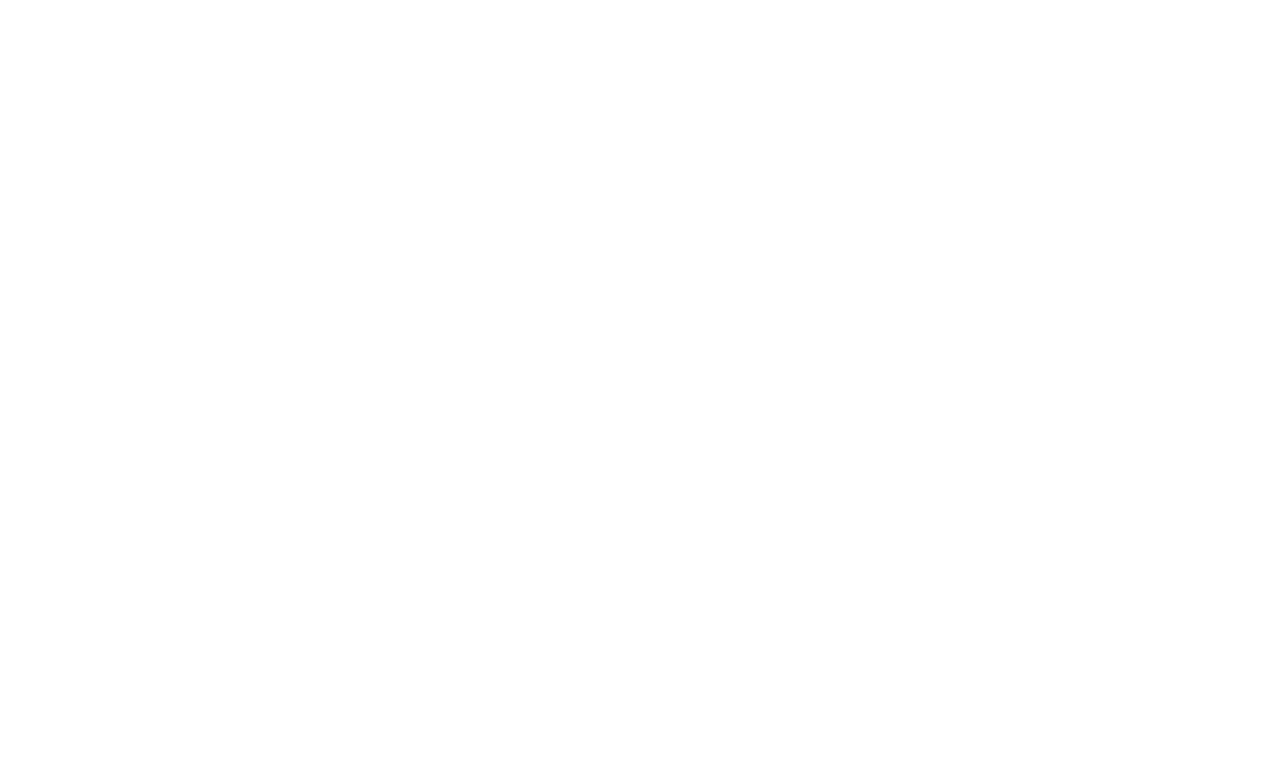
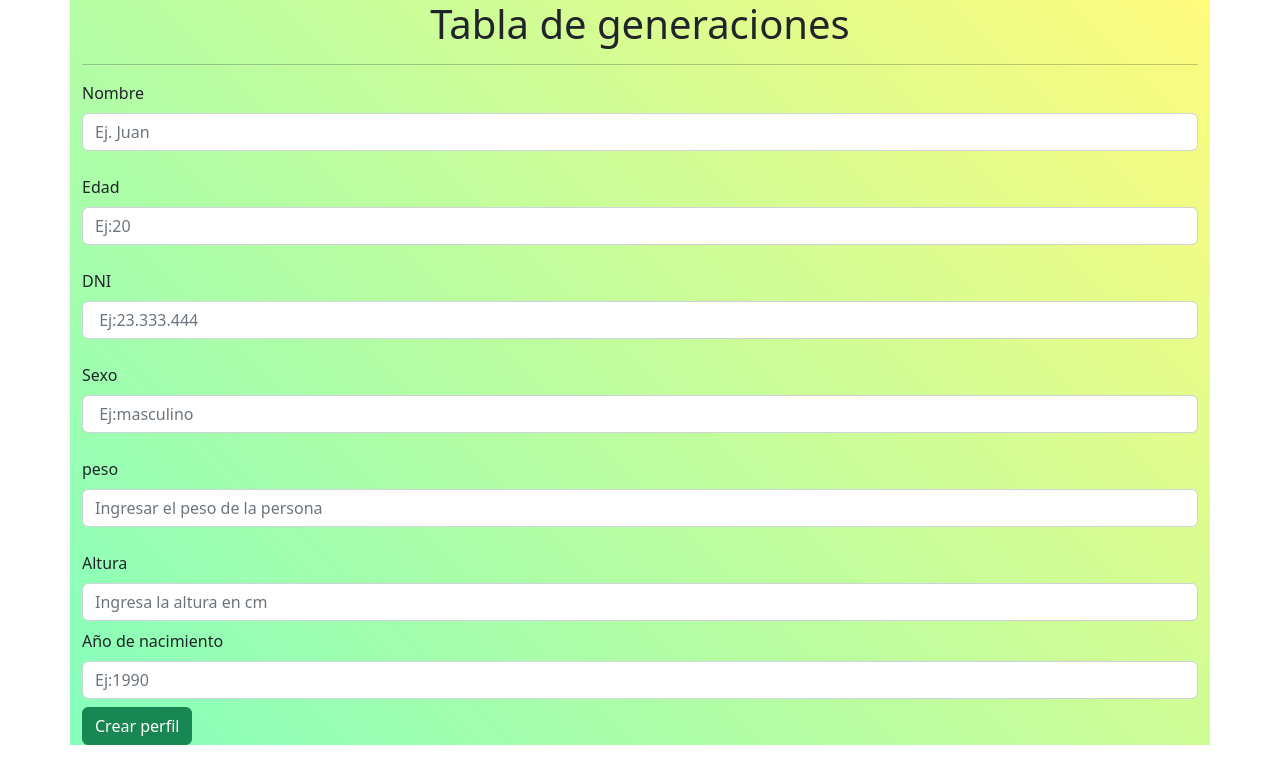
Before and after one commit to gonzalogg94/tp5-Ejercicio2, a plain HTML site: page index.html in a window 1280 px wide. Drawn offline with Linux system fonts and the light colour scheme.

Commit message:
termine ejercicio numero 2

```diff
--- a/css/style.css
+++ b/css/style.css
@@ -0,0 +1,6 @@
+
+.colorMain{
+    background-color: #85FFBD;
+background-image: linear-gradient(45deg, #85FFBD 0%, #FFFB7D 100%);
+
+}
--- a/index.html
+++ b/index.html
@@ -1,15 +1,124 @@
 <!DOCTYPE html>
 <html lang="es">
-<head>
-    <meta charset="UTF-8">
-    <meta http-equiv="X-UA-Compatible" content="IE=edge">
-    <meta name="viewport" content="width=device-width, initial-scale=1.0">
-    <meta name="description" content="Ejercicio numero 2 del trabajo practico de Dom y Bom">
-    <meta name="keywords" content="Bom , Dom , Javascript">
-    <meta name="author" content="Gonzalo Gallardo">
+  <head>
+    <meta charset="UTF-8" />
+    <meta http-equiv="X-UA-Compatible" content="IE=edge" />
+    <meta name="viewport" content="width=device-width, initial-scale=1.0" />
+    <meta
+      name="description"
+      content="Ejercicio numero 2 del trabajo practico de Dom y Bom"
+    />
+    <meta name="keywords" content="Bom , Dom , Javascript" />
+    <meta name="author" content="Gonzalo Gallardo" />
+    <link rel="stylesheet" href="./css/bootstrap.min.css" />
+    <link rel="stylesheet" href="./css/style.css" />
     <title>Ejercicio 2</title>
-</head>
-<body>
-
-</body>
+  </head>
+  <body>
+    <header></header>
+    <main class="colorMain container">
+      <h1 class="text-center">Tabla de generaciones</h1>
+      <hr />
+      <section>
+        <form name="formulario" id="formulario">
+            <div class="mb-4">
+                <label class="form-label letraform" for="nombre"> Nombre </label>
+                <input
+                  class="form-control"
+                  type="text"
+                  id="inputNombre"
+                  placeholder="Ej. Juan"
+                  maxlength="70"
+                  minlength="3"
+                  required
+                />
+              </div>
+              <div class="mb-4">
+                <label class="form-label letraform" for="edad">
+                  Edad
+                </label>
+                <input
+                  class="form-control"
+                  type="number"
+                  id="inputEdad"
+                  placeholder="Ej:20"
+                  maxlength="70"
+                  minlength="3"
+                  required
+                />
+              </div>
+              <div class="mb-4">
+                <label class="form-label letraform" for="dni"> DNI </label>
+                <input
+                  class="form-control"
+                  type="number"
+                  id="inputDni"
+                  placeholder=" Ej:23.333.444"
+                  maxlength="100"
+                  minlength="8"
+                  required
+                />
+              </div>
+              <div class="mb-4">
+                <label class="form-label letraform" for="dni"> Sexo</label>
+                <input
+                  class="form-control"
+                  type="text"
+                  id="inputSexo"
+                  placeholder=" Ej:masculino"
+                  maxlength="100"
+                  minlength="8"
+                  required
+                />
+              </div>
+              <div class="mb-4">
+                <label class="form-label letraform" for="peso">
+                  peso
+                </label>
+                <input
+                  class="form-control"
+                  type="number"
+                  id="inputPeso"
+                  placeholder="Ingresar el peso de la persona"
+                  maxlength="8"
+                  minlength="8"
+                  required
+                />
+              </div>
+              <div class="mb-2">
+                <label class="form-label letraform" for="Altura">
+                  Altura
+                </label>
+                <input
+                  class="form-control"
+                  type="number"
+                  id="inputAltura"
+                  placeholder="Ingresa la altura en cm"
+                  maxlength="8"
+                  minlength="8"
+                  required
+                />
+              </div>
+              <div class="mb-2">
+                <label class="form-label letraform" for="Altura">
+                  Año de nacimiento
+                </label>
+                <input
+                  class="form-control"
+                  type="number"
+                  id="inputAñoNacimiento"
+                  placeholder="Ej:1990"
+                  maxlength="8"
+                  minlength="8"
+                  required
+                />
+              </div>
+              <button class="btn btn-success" type="submit" onclick="imprimirPersona()">Crear perfil</button>
+        </form>
+      </section>
+    </main>
+    <footer></footer>
+    <script src="/js/bootstrap.bundle.min.js"></script>
+    <script src="/js/app.js"></script>
+  </body>
 </html>
--- a/js/app.js
+++ b/js/app.js
@@ -0,0 +1,50 @@
+
+let formulario=document.querySelector("#formulario");
+formulario.addEventListener("submit",imprimirPersona)
+
+function imprimirPersona(e){
+    e.preventDefault();
+    let añoNacimiento=document.querySelector("#inputAñoNacimiento").value;
+    document.write(`<ul>
+    <li>Nombre:${document.querySelector("#inputNombre").value}</li>
+    <li>Edad:${document.querySelector("#inputEdad").value}</li>
+    <li>Dni:${document.querySelector("#inputDni").value}</li>
+    <li>Sexo:${document.querySelector("#inputSexo").value}</li>
+    <li>Peso:${document.querySelector("#inputPeso").value}kg</li>
+    <li>Altura:${document.querySelector("#inputAltura").value}cm</li>
+    <li>Año de Nacimiento:${document.querySelector("#inputAñoNacimiento").value}</li>
+    </ul>`);
+    if (añoNacimiento>=1930 & añoNacimiento<=1948){
+        document.write(`<h3>Esta persona pertenece a la generacion Silent Generation</h3><ul>
+        <li>Poblacion de:6.300.000</li>
+        <li>Cirscunstancia historia: Conflictos belicos</li>
+        <li>Rasgo Caracteristico:austeridad</li>
+        </ul>`);
+    }else if(añoNacimiento>=1949&añoNacimiento<=1968){
+        document.write(`<h3>Esta persona pertenece a la generacion Baby Boom</h3><ul>
+        <li>Poblacion de:12.2000.000</li>
+        <li>Cirscunstancia historia: Paz y explosion demografica</li>
+        <li>Rasgo Caracteristico:ambicion</li>
+        </ul>`);
+    }else if(añoNacimiento>=1969&añoNacimiento<=1980){
+        document.write(`<h3>Esta persona pertenece a la generacion Generacion x</h3><ul>
+        <li>Poblacion de:9.300.000</li>
+        <li>Cirscunstancia historia: Crisis del 73 y transicion española</li>
+        <li>Rasgo Caracteristico:obsecion por el exito</li>
+        </ul>`);
+    }else if(añoNacimiento>=1981&añoNacimiento<=1993){
+        document.write(`<h3>Esta persona pertenece a la generacion Y millennials</h3><ul>
+        <li>Poblacion de:7.200.000</li>
+        <li>Cirscunstancia historia: Inicio de la digitalizacion</li>
+        <li>Rasgo Caracteristico:Frustracion</li>
+        </ul>`);
+    }else if(añoNacimiento>=1994&añoNacimiento<=2010){
+        document.write(`<h3>Esta persona pertenece a la generacion Generacion z</h3><ul>
+        <li>Poblacion de:7.800.000</li>
+        <li>Cirscunstancia historia: explosion masiva de internet</li>
+        <li>Rasgo Caracteristico:Irreverencia</li>
+        </ul>`);
+    }else{
+        document.write("la edad ingresada no se encuentra dentro de los parametros establecidos")
+    }
+}
```
